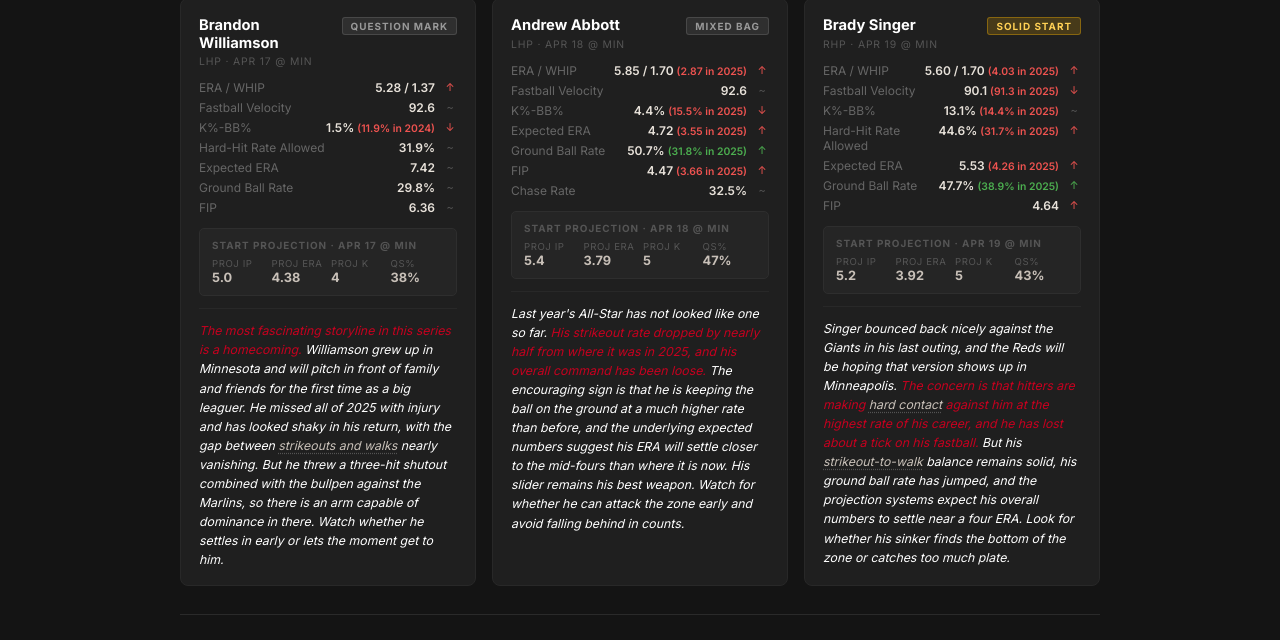
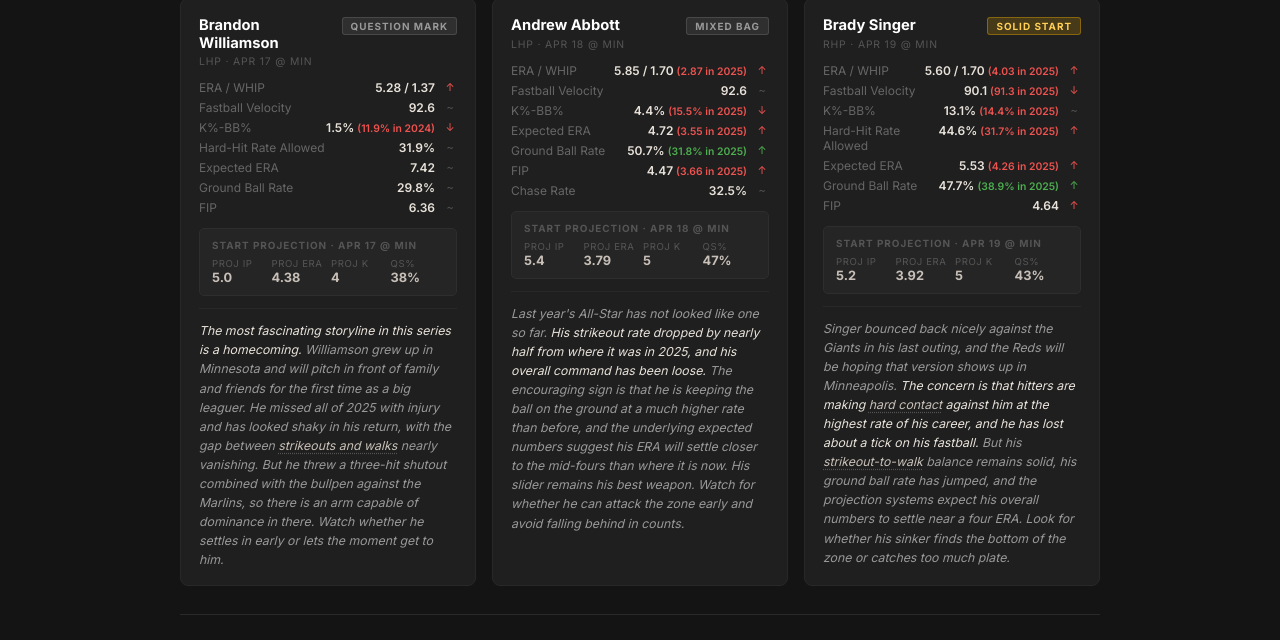
Before and after one commit to AllanBranstiter/exit-velo, an Eleventy site: page src/heat-check/CIN_heat_check.html in a window 1280 px wide. Shown: the part 301-941 px from the top of the page. Built offline with nearby package versions, Linux system fonts and the light colour scheme; Eleventy itself is replaced by a stand-in of ours; files that its build step writes are made by us from their sources.

Commit message:
correctio

```diff
--- a/src/heat-check/CIN_heat_check.html
+++ b/src/heat-check/CIN_heat_check.html
@@ -42,8 +42,8 @@ h2.section-title .sub { font-family: 'Inter', sans-serif; font-size: 0.7rem; fon
 .trend-up { color: #4CAF50; }
 .trend-down { color: #EF5350; }
 .trend-flat { color: #555; }
-.card-note { font-size: 0.77rem; color: #ffffff; line-height: 1.55; font-style: italic; border-top: 1px solid #282828; padding-top: 12px; }
-.card-note strong { font-weight: normal; color: #C6011F; text-decoration: none; }
+.card-note { font-size: 0.77rem; color: #999; line-height: 1.55; font-style: italic; border-top: 1px solid #282828; padding-top: 12px; }
+.card-note strong { font-weight: normal; color: #e8e2da; text-decoration: none; }
 .week-proj { background: #252525; border: 1px solid #2e2e2e; border-radius: 5px; padding: 10px 12px; margin-bottom: 12px; }
 .week-proj-header { font-size: 0.62rem; font-weight: 700; text-transform: uppercase; letter-spacing: 0.1em; color: #555; margin-bottom: 7px; }
 .week-proj-stats { display: grid; grid-template-columns: repeat(4, 1fr); gap: 6px; }
```
Also changed, not shown: src/heat-check/OPPONENT_heat_check.html (+2 -2 lines).
